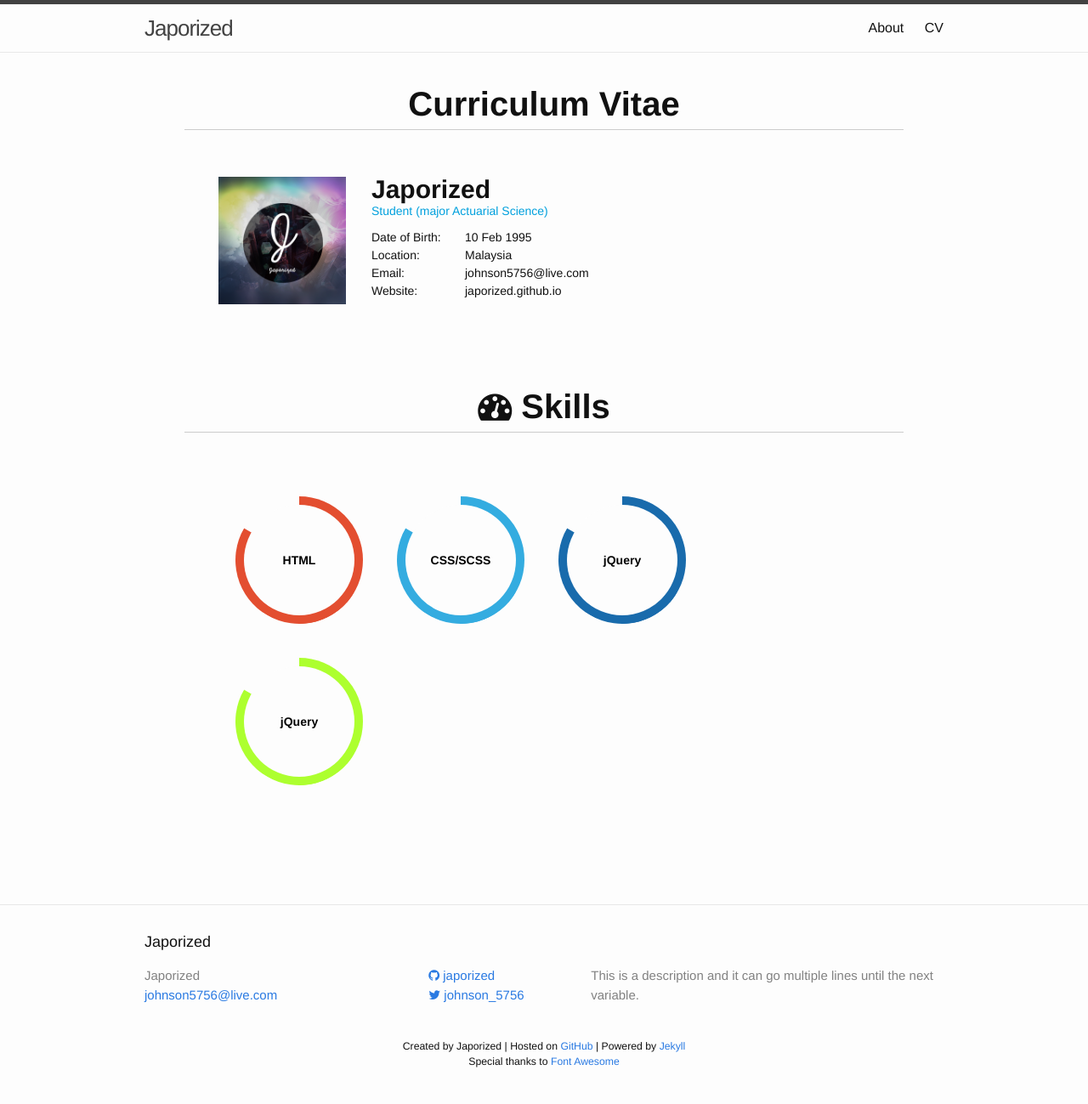
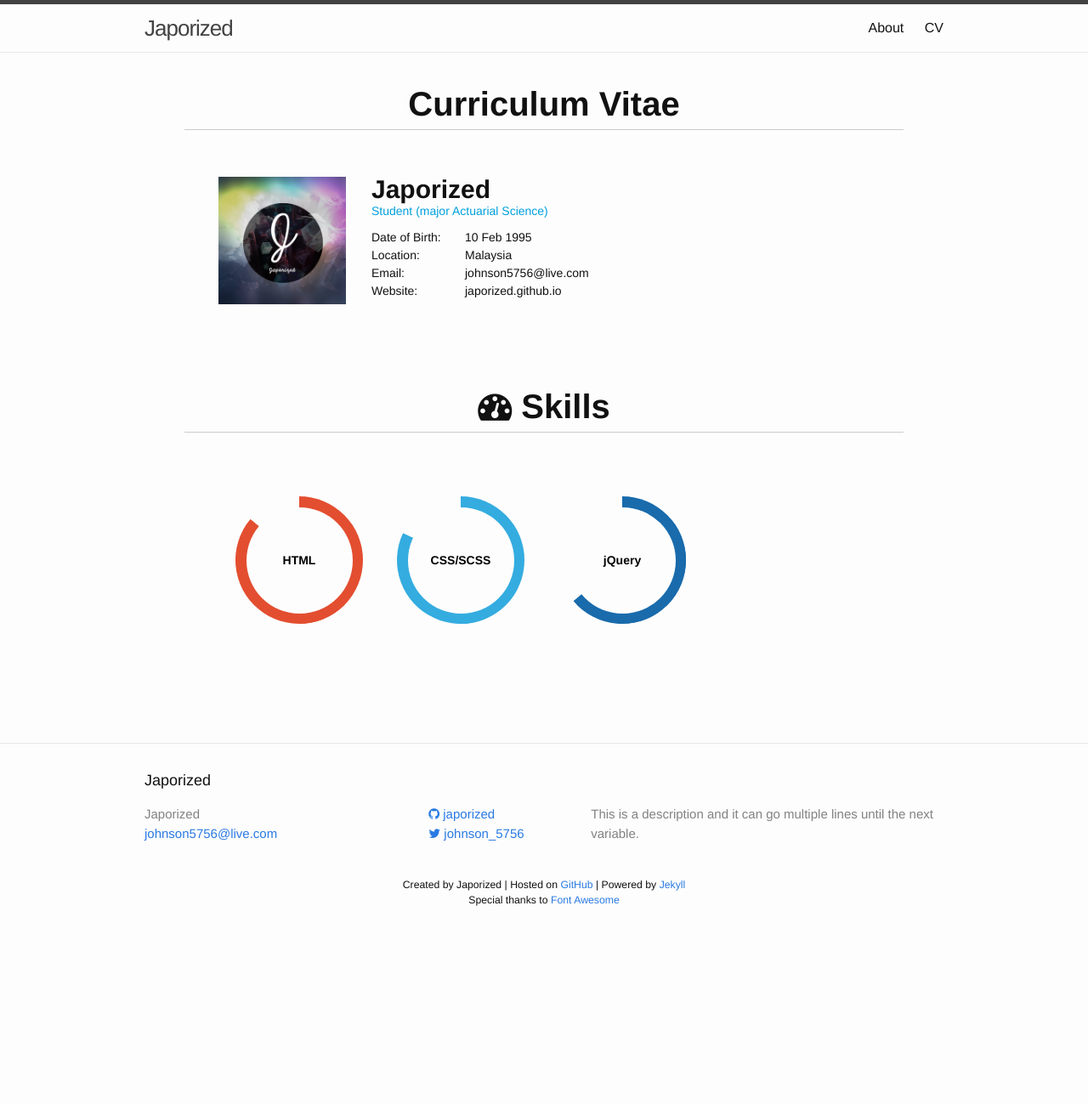
Before and after one commit to japorized/japorized.github.io, a Jekyll site: the page built from cv.md, in a window 1280 px wide. Shown: the whole page at 85% size. Built offline with Jekyll 4.4.1, drawn with Linux system fonts in a browser that asks for light colours; nearby versions of some CDN libraries; library files that are not in the unit come from our copies; after the commit the page ends 1109 px from its top, so only the background shows below that.

Commit message:
Scripts for About & CV Update #4

```diff
--- a/_includes/head.html
+++ b/_includes/head.html
@@ -6,6 +6,9 @@
     <title>{% if page.title %}{{ page.title }}{% else %}{{ site.title }}{% endif %}</title>
     <meta name="description" content="{{ site.description }}">
 
+    <script type="text/javascript" src="/jquery/jquery-1.11.3.min.js"></script>
+
+
     <link rel="stylesheet" href="{{ "/css/main.css" | prepend: site.baseurl }}">
     <link rel="stylesheet" href="{{ "/css/font-awesome/css/font-awesome.min.css" | prepend: site.baseurl }}">
     <link rel="canonical" href="{{ page.url | replace:'index.html','' | prepend: site.baseurl | prepend: site.url }}">
--- a/_layouts/cv.html
+++ b/_layouts/cv.html
@@ -31,6 +31,7 @@ layout: default
 		<div class="section-container">
 			<!-- BEGIN pies -->
 
+    <div class="outer_pieContainer" style="margin: 0 auto;">
     <div class="pieContainer">
         <div class="pieBackground"></div>
         <div class="pieDesc"><span>HTML</span>
@@ -47,10 +48,10 @@ layout: default
         <div class="half1 half2">
             <div class="pie-mask">
                 <div class="pie" style="background: #e34e30;
-                -webkit-transform: rotate(120deg);
-                -moz-transform: rotate(120deg);
-                    -o-transform: rotate(120deg);
-                        transform: rotate(120deg);"></div>
+                -webkit-transform: rotate(130deg);
+                -moz-transform: rotate(130deg);
+                    -o-transform: rotate(130deg);
+                        transform: rotate(130deg);"></div>
             </div>
         </div>
     </div>
@@ -70,10 +71,10 @@ layout: default
         <div class="half1 half2">
             <div class="pie-mask">
                 <div class="pie" style="background: #34ACE0;
-                -webkit-transform: rotate(120deg);
-                -moz-transform: rotate(120deg);
-                    -o-transform: rotate(120deg);
-                        transform: rotate(120deg);"></div>
+                -webkit-transform: rotate(115deg);
+                -moz-transform: rotate(115deg);
+                    -o-transform: rotate(115deg);
+                        transform: rotate(115deg);"></div>
             </div>
         </div>
     </div>
@@ -93,37 +94,16 @@ layout: default
         <div class="half1 half2">
             <div class="pie-mask">
                 <div class="pie" style="background: #196BAC;
-                -webkit-transform: rotate(120deg);
-                -moz-transform: rotate(120deg);
-                    -o-transform: rotate(120deg);
-                        transform: rotate(120deg);"></div>
+                -webkit-transform: rotate(50deg);
+                -moz-transform: rotate(50deg);
+                    -o-transform: rotate(50deg);
+                        transform: rotate(50deg);"></div>
             </div>
         </div>
     </div>
 
     <div style="clear: both"></div>
-
-    <div class="pieContainer">
-        <div class="pieBackground"></div>
-        <div class="pieDesc"><span>jQuery</span>
-        </div>
-        <div class="half1">
-            <div class="pie-mask">
-                <div class="pie" style="-webkit-transform: rotate(180deg);
-                -moz-transform: rotate(180deg);
-                    -o-transform: rotate(180deg);
-                        transform: rotate(180deg);"></div>
-            </div>
-        </div>
-        <div class="half1 half2">
-            <div class="pie-mask">
-                <div class="pie" style="-webkit-transform: rotate(120deg);
-                -moz-transform: rotate(120deg);
-                    -o-transform: rotate(120deg);
-                        transform: rotate(120deg);"></div>
-            </div>
-        </div>
-    </div>
+</div>
 			<!-- END pies -->
 		</div>
 	</div>
--- a/_sass/_layout.scss
+++ b/_sass/_layout.scss
@@ -345,15 +345,15 @@
     .pieBackground {
         z-index: 2;
         background: #fdfdfd;
-        height: 130px;
-        width: 130px;
+        height: 125px;
+        width: 125px;
         position: absolute;
         -webkit-border-radius: 50%;
         -moz-border-radius: 50%;
         -o-border-radius: 50%;
         border-radius: 50%;
-        margin-top: 10px;
-        margin-left: 10px;
+        margin-top: 12.5px;
+        margin-left: 12.5px;
     }
     .pieDesc {
         position: absolute;
```
Also changed, not shown: _sass/_base.scss (+4 -4 lines), about.md (+4 -1 lines).
